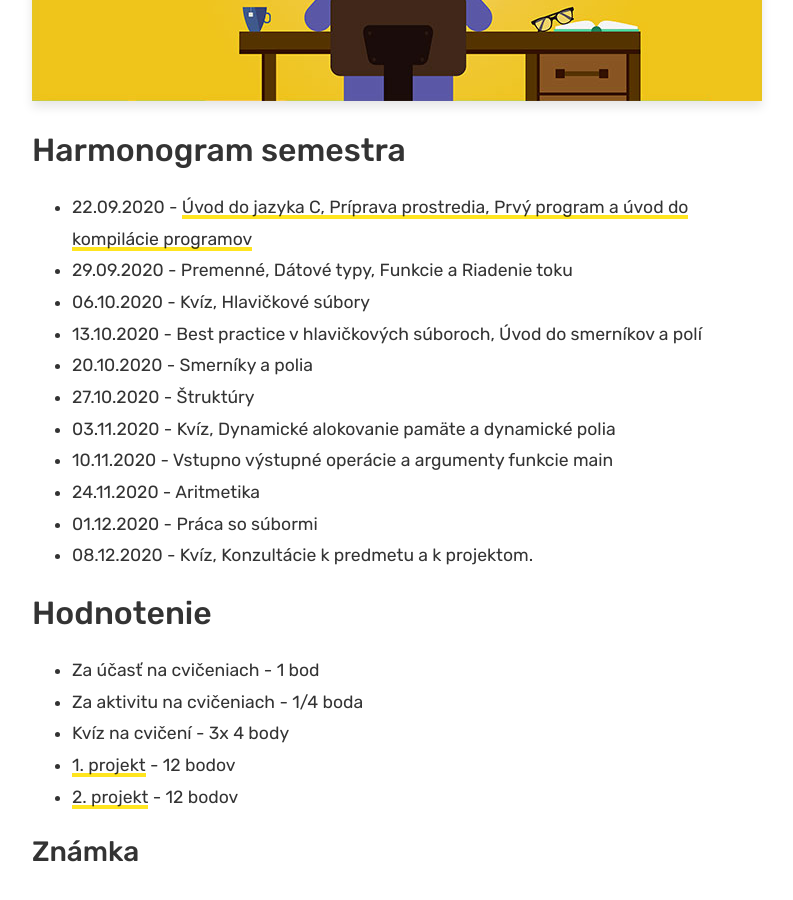
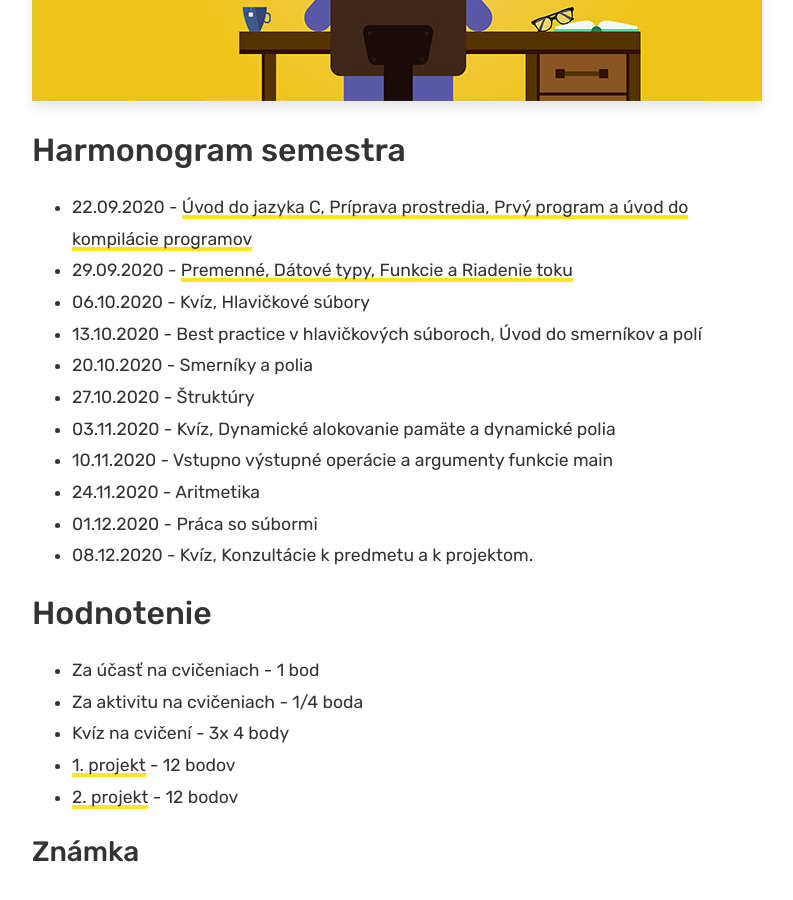
Before and after one commit to ppatrik/ppatrik.github.io, a Jekyll site: the page built from _posts/2020-09-22-JAC-0.md, in a window 1280 px wide and 900 px high, scrolled down 544 px. Shown: the whole window, without its empty margins (243-1036 px from the left). Built offline with Jekyll 4.4.1, drawn with Linux system fonts in a browser that asks for light colours; comment, search, counter and statistics services are not loaded; some of the changed lines change nothing that is shown.

Commit message:
Update 2020-09-22-JAC-0.md

```diff
--- a/_posts/2020-09-22-JAC-0.md
+++ b/_posts/2020-09-22-JAC-0.md
@@ -9,7 +9,7 @@ author: ppatrik
 
 ## Harmonogram semestra
 * 22.09.2020 - [Úvod do jazyka C, Príprava prostredia, Prvý program a úvod do kompilácie programov]({{site.base_url}}/vyuka/jac/2020/09/22/JAC-Cvicenie01)
-* 29.09.2020 - Premenné, Dátové typy, Funkcie a Riadenie toku
+* 29.09.2020 - [Premenné, Dátové typy, Funkcie a Riadenie toku]({{site.base_url}}/vyuka/jac/2020/09/29/JAC-Cvicenie01)
 * 06.10.2020 - Kvíz, Hlavičkové súbory
 * 13.10.2020 - Best practice v hlavičkových súboroch, Úvod do smerníkov a polí
 * 20.10.2020 - Smerníky a polia
```
